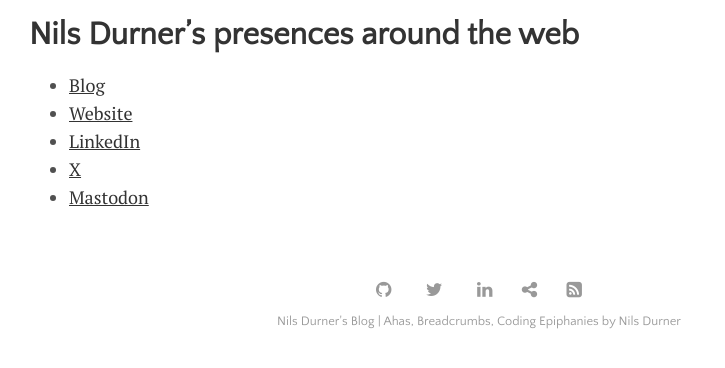
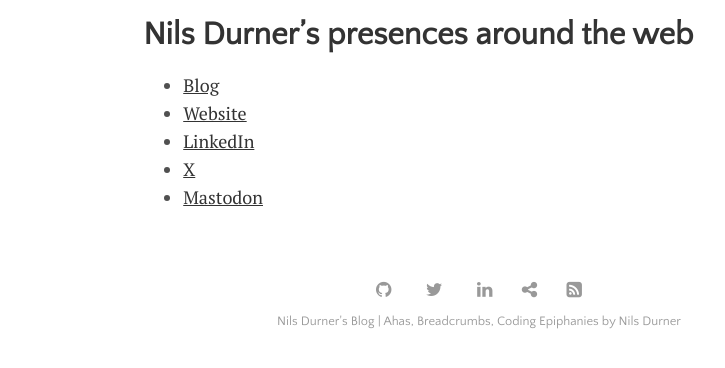
Before and after one commit to ndurner/ndurner.github.io, a Jekyll site: the page built from index.md, in a window 1280 px wide. Shown: the top 368 px of the page, without its empty margins (161-886 px from the left). Built offline with Jekyll 4.4.1, drawn with Linux system fonts in a browser that asks for light colours.

Commit message:
70 character width

```diff
--- a/_sass/_default.scss
+++ b/_sass/_default.scss
@@ -5,7 +5,7 @@
 .container {
   margin-left: auto;
   margin-right: auto;
-  max-width: 900px;
+  max-width: 70ch;
   width: 90vw;
   padding-left: 1.5rem;
   padding-right: 1.5rem;
```
